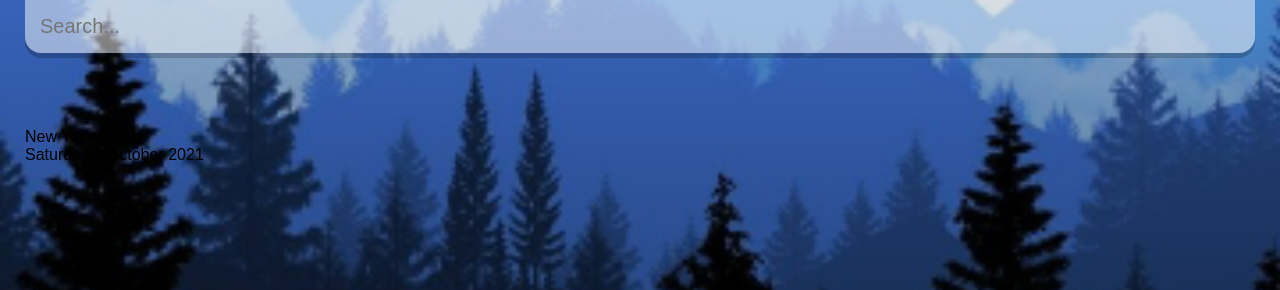
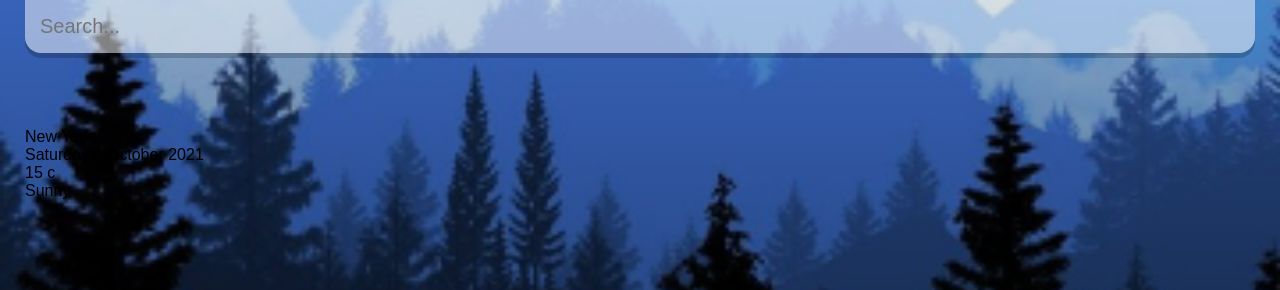
Before and after one commit to tpadilla10117/weather-react, a React (Create React App) app: page / in a window 1280 px wide. Shown: the top 290 px of the page. Built offline with nearby package versions, Linux system fonts and the light colour scheme.

Commit message:
built a WeatherBox component

```diff
--- a/src/components/LocationBox.jsx
+++ b/src/components/LocationBox.jsx
@@ -9,7 +9,6 @@ function LocationBox() {
         const days = ['Sunday', 'Monday', 'Tuesday', 'Wednesday', 'Thursday', 'Friday', 'Saturday'];
 
         let day = days[d.getDay()];
-
         let date = d.getDate();
         let month = months[d.getMonth()]; //returns number between 0 - 11
         let year = d.getFullYear();
--- /dev/null
+++ b/src/components/WeatherBox.jsx
@@ -0,0 +1,18 @@
+import React from 'react';
+import './WeatherBox.css';
+
+function WeatherBox () {
+    return (
+        <div className="weater-box">
+            <div className="temp">
+                15 c
+            </div>
+            <div className="weather">
+                Sunny
+            </div>
+
+        </div>
+    );
+};
+
+export default WeatherBox;
--- a/src/components/utils.js
+++ b/src/components/utils.js
@@ -9,3 +9,5 @@
     export { default as SearchBox } from '../components/SearchBox';
 
     export { default as LocationBox } from '../components/LocationBox';
+
+    export { default as WeatherBox} from '../components/WeatherBox';
--- a/src/pages/home/Home.jsx
+++ b/src/pages/home/Home.jsx
@@ -1,6 +1,6 @@
 import React from 'react';
 
-import { SearchBox, LocationBox } from '../../components/utils';
+import { SearchBox, LocationBox, WeatherBox } from '../../components/utils';
 import './Home.css';
 
 const HomePage = () => {
@@ -8,6 +8,7 @@ const HomePage = () => {
         <main>
             <SearchBox />
             <LocationBox />
+            <WeatherBox />
         </main>
     );
 };
```
Also changed, not shown: src/components/WeatherBox.css (added).
